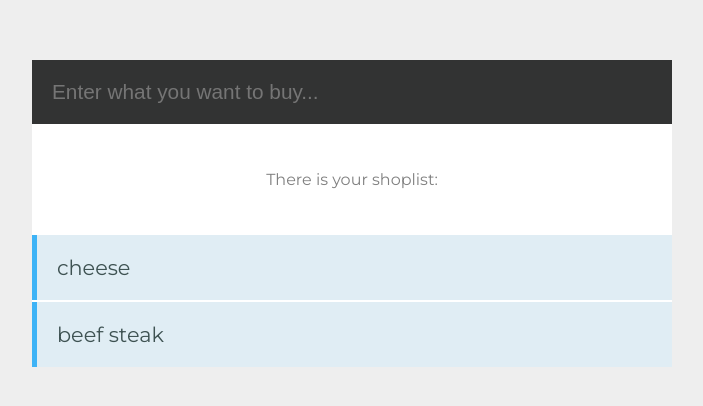
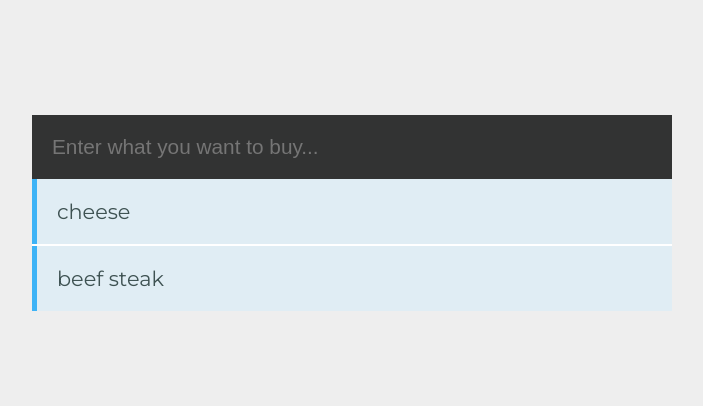
Before and after one commit to galdranorn/vuejs-shoplist, a Vue app: page / in a window 1280 px wide. Shown: the part 186-592 px from the top of the page, without its empty margins (288-991 px from the left). Built offline with nearby package versions, Linux system fonts and the light colour scheme.

Commit message:
Learn about animations (custom + animate.css)

```diff
--- a/src/components/Shoplist.vue
+++ b/src/components/Shoplist.vue
@@ -4,14 +4,18 @@
 
       <form @submit.prevent="addProduct">
         <input type="text" placeholder="Enter what you want to buy..." v-model="product" v-validate="'min:3'" name="product"/>
-        <p class="alert" v-if="errors.has('product')">{{ errors.first('product') }}</p>
+        <transition name="alert-in"> <!-- custom animation -->
+          <p class="alert" v-if="errors.has('product')">{{ errors.first('product') }}</p>
+        </transition>
       </form>
-
-      <p class="header" v-if="shoplist.length>0">There is your shoplist:</p>
-      <p class="header" v-else>There is no products on the shoplist</p>
-      <ul class="shoplist">
-        <li v-for="(data, index) in shoplist" :key='index'>{{ data.product }}</li>
+      <ul class="shoplist" v-if="shoplist.length>0">
+        <transition-group name="list" enter-active-class="animated bounceInUp" leave-active-class="animated bounceOutDown"> <!-- animate.css -->
+          <li v-for="(data, index) in shoplist" :key='index'>
+            {{ data.product }}
+          </li>
+        </transition-group>
       </ul>
+      <p v-else>There is no products on the shoplist</p>
     </div>
   </div>
 </template>
@@ -35,9 +39,6 @@ export default {
           this.shoplist.push({product: this.product});
           this.product = '';
         }
-        else {
-          //console.log('Not valid')
-        }
       })
 
     }
@@ -47,6 +48,8 @@ export default {
 
 <!-- Add "scoped" attribute to limit CSS to this component only -->
 <style scoped>
+@import "https://cdnjs.cloudflare.com/ajax/libs/animate.css/3.7.2/animate.css";
+
   .holder {
     background: #fff;
   }
@@ -92,4 +95,18 @@ export default {
     margin-top: -20px;
   }
 
+  /* custom animation */
+  .alert-in-enter-active {
+    animation: bounce-in .5s;
+  }
+  .alert-in-leave-active {
+    animation: bounce-in .5s reverse;
+  }
+
+  @keyframes bounce-in {
+    0% { transform: scale(0); }
+    50% { transform: scale(1.5); }
+    100% { transform: scale(1); }
+  }
+
 </style>
```
